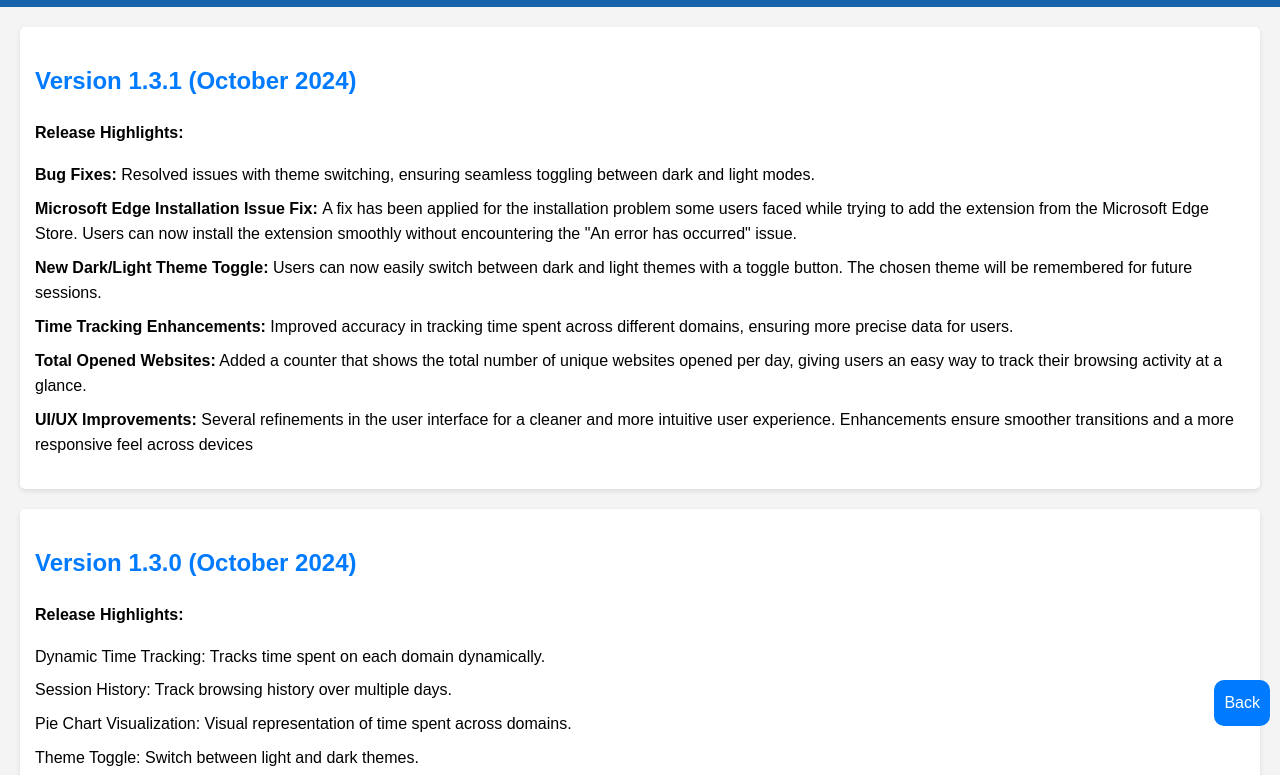
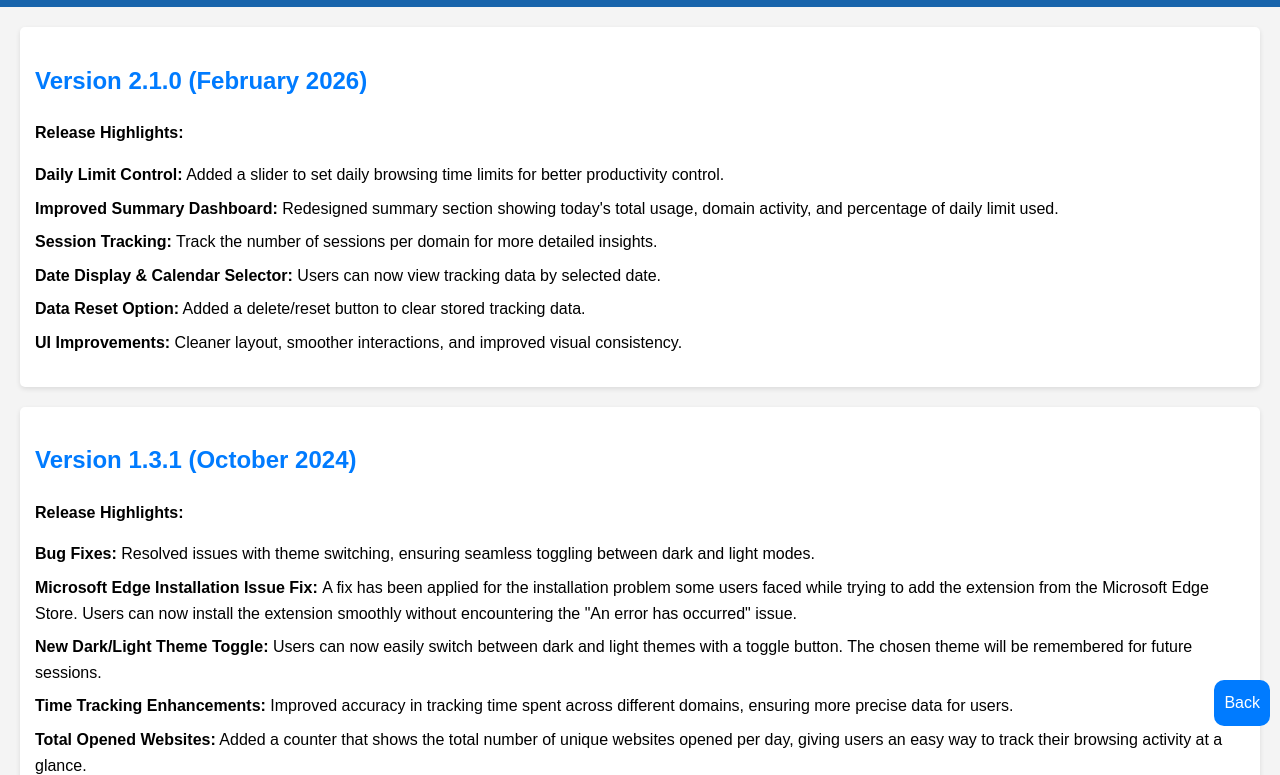
Before and after one commit to ShaikArsalan347/Browser-Extension, a website: page what'sNew.html in a window 1280 px wide. Shown: the part 64-839 px from the top of the page. Drawn offline with Linux system fonts and the light colour scheme.

Commit message:
feat: add release highlights for version 2.1.0 with new features and improvements

```diff
--- a/what'sNew.html
+++ b/what'sNew.html
@@ -12,6 +12,40 @@
       <h1>What's New</h1>
     </header>
     <main>
+      <section class="release">
+        <h2>Version 2.1.0 (February 2026)</h2>
+        <p><strong>Release Highlights:</strong></p>
+        <ul>
+          <li>
+            <strong>Daily Limit Control:</strong>
+            Added a slider to set daily browsing time limits for better
+            productivity control.
+          </li>
+          <li>
+            <strong>Improved Summary Dashboard:</strong>
+            Redesigned summary section showing today's total usage, domain
+            activity, and percentage of daily limit used.
+          </li>
+          <li>
+            <strong>Session Tracking:</strong>
+            Track the number of sessions per domain for more detailed insights.
+          </li>
+          <li>
+            <strong>Date Display & Calendar Selector:</strong>
+            Users can now view tracking data by selected date.
+          </li>
+          <li>
+            <strong>Data Reset Option:</strong>
+            Added a delete/reset button to clear stored tracking data.
+          </li>
+          <li>
+            <strong>UI Improvements:</strong>
+            Cleaner layout, smoother interactions, and improved visual
+            consistency.
+          </li>
+        </ul>
+      </section>
+
       <section class="release">
         <h2>Version 1.3.1 (October 2024)</h2>
         <p><strong>Release Highlights:</strong></p>
```
